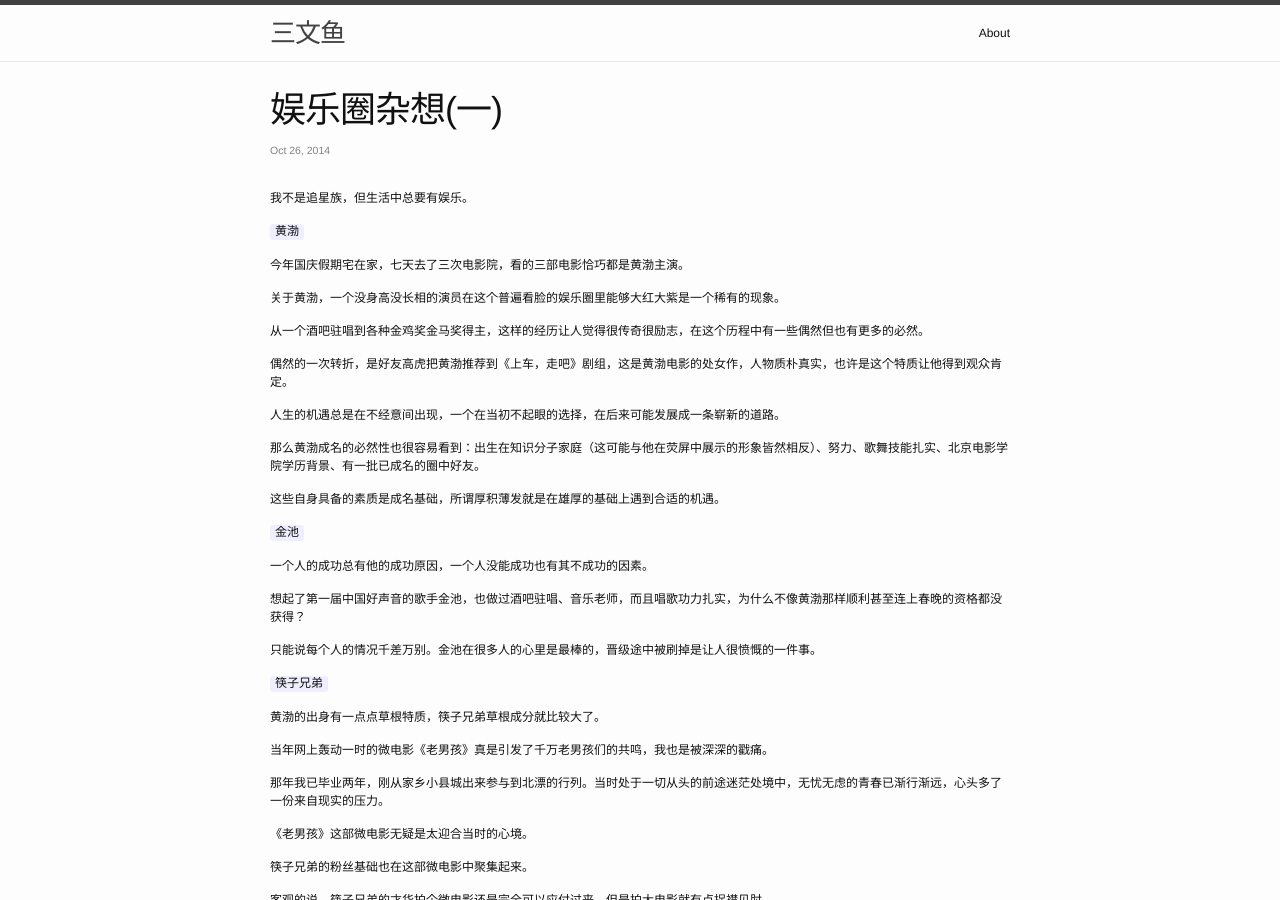
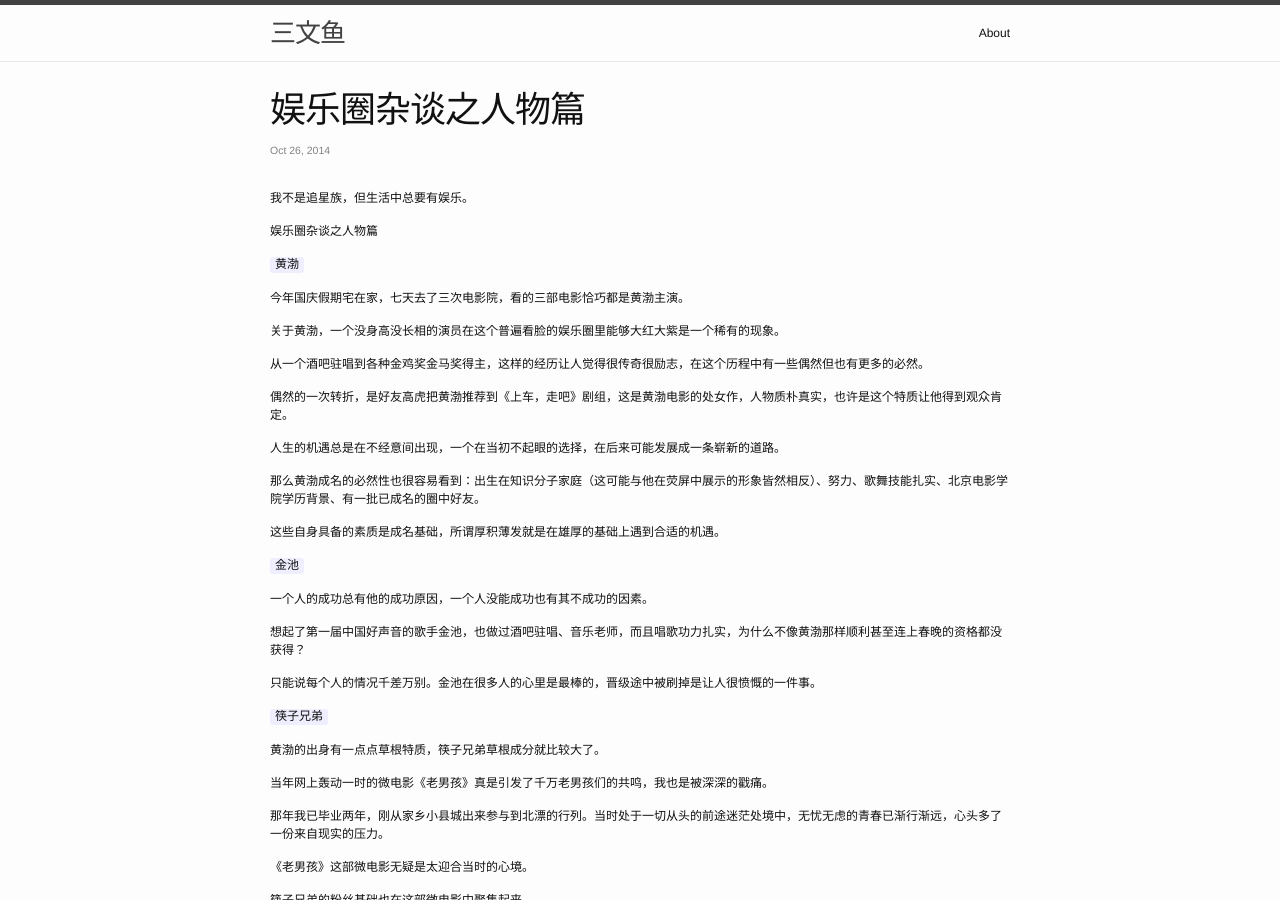
Before and after one commit to binkwang/hanmbink.github.io, a Jekyll site: the page built from _posts/2014-10-26-娱乐圈杂谈之人物篇.markdown, in a window 1280 px wide and 900 px high. Built offline with Jekyll 4.4.1, drawn with Linux system fonts in a browser that asks for light colours.

Commit message:
Update and rename 2014-10-26-娱乐圈杂想(一).markdown to 2014-10-26-娱乐圈杂谈之人物篇.markdown

```diff
--- a/_posts/2014-10-26-娱乐圈杂想(一).markdown
+++ b/_posts/2014-10-26-娱乐圈杂谈之人物篇.markdown
@@ -1,11 +1,13 @@
 ---
 layout: post
-title:  "娱乐圈杂想(一)"
+title:  "娱乐圈杂谈之人物篇"
 date:   2014-10-26 08:00:00
 categories: [生活,杂]
 ---
 
 我不是追星族，但生活中总要有娱乐。
+
+娱乐圈杂谈之人物篇
 
 `黄渤`
 
```
